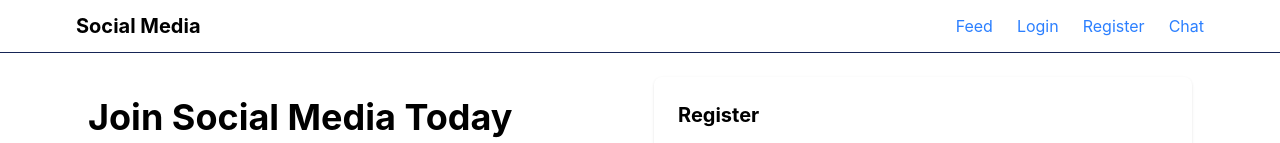
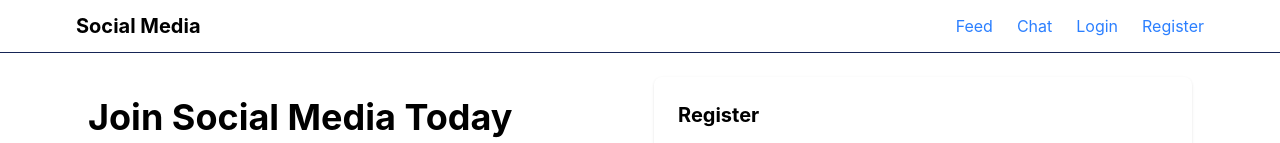
Before and after one commit to roryTheGnome/Social_Media, a React (Vite) app in the folder social-media/: page / in a window 1280 px wide. Shown: the top 143 px of the page. Built offline with nearby package versions, Linux system fonts and the light colour scheme.

Commit message:
CHANGE : tiny change for better UI

```diff
--- a/social-media/src/components/layout/Nav.tsx
+++ b/social-media/src/components/layout/Nav.tsx
@@ -24,6 +24,9 @@ export function Nav() {
           <Link to="/feed" className="text-blue-500 hover:underline">
             Feed
           </Link>
+          <Link to="/chat" className="text-blue-500 hover:underline">
+            Chat
+          </Link>
           {user ? (
             <>
               <button
@@ -43,9 +46,6 @@ export function Nav() {
               </Link>
             </>
           )}
-          <Link to="/chat" className="text-blue-500 hover:underline">
-            Chat
-          </Link>
         </div>
 
         <button className="md:hidden" onClick={() => setOpen(!open)}>
@@ -57,6 +57,9 @@ export function Nav() {
         <div className="flex flex-col gap-3 border-blue-950 border-t md:hidden">
           <Link to="/feed" className="text-blue-500 ">
             Feed
+          </Link>
+          <Link to="/chat" className="text-blue-500 ">
+            Chat
           </Link>
           {user ? (
             <button className="text-red-500" onClick={handleLogut}>
@@ -72,9 +75,6 @@ export function Nav() {
               </Link>
             </>
           )}
-          <Link to="/chat" className="text-blue-500 ">
-            Chat
-          </Link>
         </div>
       )}
     </nav>
```
